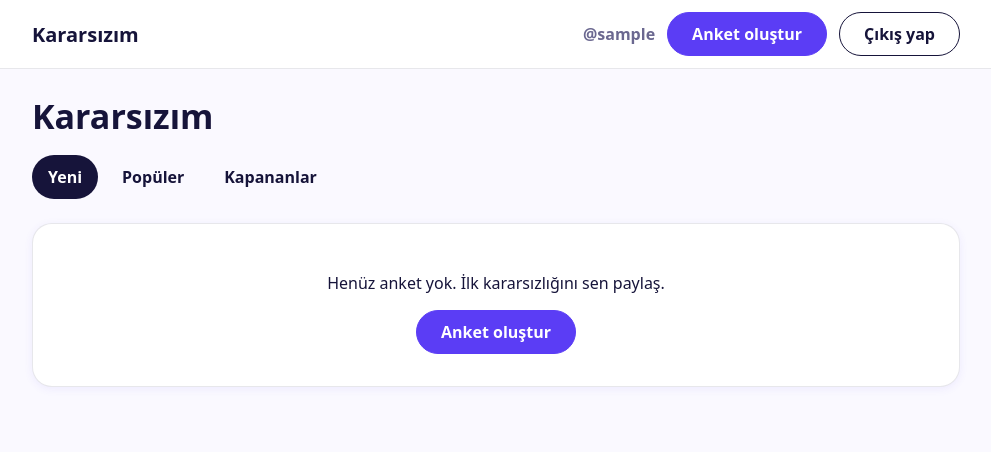
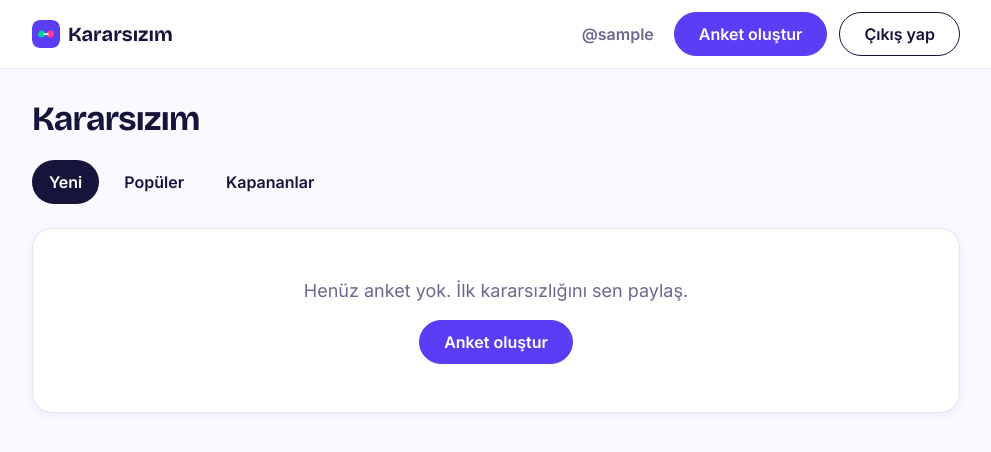
Before and after one commit to omerbiltekin/VC-KararsizimProject, a Django app: page / in a window 1280 px wide. Shown: the top 452 px of the page, without its empty margins (144-1135 px from the left). Run offline with Django 5.2, Linux system fonts and the light colour scheme; the visitor is signed in with stand-in values (Sample User, id 1); data comes from the database, SQL or seed files in the repository; data that the repository does not hold is empty.

Commit message:
feat: faz 5 — arayüz cilası

```diff
--- a/static/css/base.css
+++ b/static/css/base.css
@@ -6,10 +6,73 @@ body {
   margin: 0;
   background: var(--paper);
   color: var(--ink);
-  font-family: system-ui, sans-serif;
+  font-family: "Inter", -apple-system, BlinkMacSystemFont, "Segoe UI", Roboto, Helvetica, Arial, sans-serif;
+  font-size: 16px;
+  line-height: 1.5;
+  -webkit-font-smoothing: antialiased;
+  -moz-osx-font-smoothing: grayscale;
+}
+
+h1, h2, h3, h4, .brand-font {
+  font-family: "Bricolage Grotesque", -apple-system, BlinkMacSystemFont, sans-serif;
+  color: var(--ink);
+  margin-top: 0;
+}
+
+h1 {
+  font-size: 34px;
+  font-weight: 800;
+  letter-spacing: -0.02em;
+}
+
+h2 {
+  font-size: 26px;
+  font-weight: 700;
+  letter-spacing: -0.01em;
+}
+
+h3 {
+  font-size: 20px;
+  font-weight: 700;
+}
+
+p {
+  margin-top: 0;
+}
+
+a {
+  color: var(--violet);
+  text-decoration-thickness: 1.5px;
+  text-underline-offset: 2px;
+}
+
+a:hover {
+  opacity: 0.85;
+}
+
+button, input, textarea, select {
+  font-family: inherit;
   font-size: 16px;
 }
 
-main {
-  padding: var(--sp-5);
+/* Sayısal ve sayaç tipografisi */
+.mono {
+  font-family: "JetBrains Mono", ui-monospace, SFMono-Regular, Menlo, Monaco, Consolas, monospace;
+  font-weight: 500;
 }
+
+/* Erişilebilir klavye odağı (özellikle pazarlık konusu değil) */
+:focus-visible {
+  outline: 3px solid var(--sun) !important;
+  outline-offset: 2px !important;
+}
+
+/* Reduced motion desteği */
+@media (prefers-reduced-motion: reduce) {
+  *, *::before, *::after {
+    animation-duration: 0.01ms !important;
+    animation-iteration-count: 1 !important;
+    transition-duration: 0.01ms !important;
+    scroll-behavior: auto !important;
+  }
+}
--- a/static/css/components.css
+++ b/static/css/components.css
@@ -22,10 +23,19 @@
 }
 
 .site-header__logo {
+  display: inline-flex;
+  align-items: center;
+  gap: var(--sp-2);
+  font-family: "Bricolage Grotesque", sans-serif;
   font-size: 20px;
   font-weight: 800;
   color: var(--ink);
   text-decoration: none;
+}
+
+.site-header__logo-icon {
+  display: block;
+  border-radius: var(--sp-2);
 }
 
 .site-header__nav {
@@ -42,6 +52,13 @@
 .site-header__user {
   font-weight: 600;
   color: var(--muted);
+  text-decoration: none;
+  padding: var(--sp-1) var(--sp-2);
+  border-radius: var(--radius-pill);
+}
+
+.site-header__user:hover {
+  color: var(--violet);
 }
 
 /* buttons */
@@ -218,6 +267,7 @@
   gap: var(--sp-2);
   margin-bottom: var(--sp-5);
   overflow-x: auto;
+  -webkit-overflow-scrolling: touch;
 }
 
 .tabs__item {
@@ -230,6 +280,11 @@
   font-weight: 600;
   text-decoration: none;
   white-space: nowrap;
+  border: 1.5px solid transparent;
+}
+
+.tabs__item:hover:not(.tabs__item--active) {
+  background: var(--line);
 }
 
 .tabs__item--active {
@@ -290,6 +359,13 @@
 
 .empty-state {
   text-align: center;
+  padding: var(--sp-7) var(--sp-5);
+}
+
+.empty-state p {
+  color: var(--muted);
+  font-size: 18px;
+  margin-bottom: var(--sp-4);
 }
 
 /* decision bar */
--- a/templates/base.html
+++ b/templates/base.html
@@ -4,7 +4,24 @@
 <head>
   <meta charset="utf-8">
   <meta name="viewport" content="width=device-width, initial-scale=1">
-  <title>{% block title %}Kararsızım{% endblock %}</title>
+  <title>{% block title %}Kararsızım — Sen sor, kalabalık karar versin{% endblock %}</title>
+
+  <!-- Favicon -->
+  <link rel="icon" type="image/svg+xml" href="{% static 'img/logo.svg' %}">
+
+  <!-- Open Graph / Meta -->
+  <meta name="description" content="{% block meta_description %}Kullanıcıların kararsız kaldıkları konuları anketlere dönüştürüp topluluğa danıştığı sosyal karar platformu.{% endblock %}">
+  <meta property="og:type" content="website">
+  <meta property="og:site_name" content="Kararsızım">
+  <meta property="og:title" content="{% block og_title %}{% block title_inner %}Kararsızım — Sen sor, kalabalık karar versin{% endblock %}{% endblock %}">
+  <meta property="og:description" content="{% block og_description %}Kararsız kaldığın konuları hemen sor, anlık sonuçları gör.{% endblock %}">
+  <meta property="og:image" content="{% block og_image %}{% static 'img/og-default.svg' %}{% endblock %}">
+
+  <!-- Fonts: Bricolage Grotesque, Inter, JetBrains Mono (latin-ext dahil) -->
+  <link rel="preconnect" href="https://fonts.googleapis.com">
+  <link rel="preconnect" href="https://fonts.gstatic.com" crossorigin>
+  <link href="https://fonts.googleapis.com/css2?family=Bricolage+Grotesque:opsz,wght@12..96,700;800&family=Inter:wght@400;500;600&family=JetBrains+Mono:wght@500&display=swap&subset=latin,latin-ext" rel="stylesheet">
+
   <link rel="stylesheet" href="{% static 'css/tokens.css' %}">
   <link rel="stylesheet" href="{% static 'css/base.css' %}">
   <link rel="stylesheet" href="{% static 'css/components.css' %}">
--- a/templates/partials/header.html
+++ b/templates/partials/header.html
@@ -1,10 +1,13 @@
 <header class="site-header">
   <div class="site-header__inner">
-    <a class="site-header__logo" href="/">Kararsızım</a>
+    <a class="site-header__logo" href="/">
+      <img src="/static/img/logo.svg" alt="" width="28" height="28" class="site-header__logo-icon">
+      <span>Kararsızım</span>
+    </a>
     <nav class="site-header__nav" aria-label="Ana menü">
       {% if user.is_authenticated %}
-        <span class="site-header__user">@{{ user.username }}</span>
-        <a class="btn btn--primary" href="/anket/olustur/">Anket oluştur</a>
+        <a href="{% url 'polls:profile' user.username %}" class="site-header__user">@{{ user.username }}</a>
+        <a class="btn btn--primary" href="{% url 'polls:create' %}">Anket oluştur</a>
         <form method="post" action="{% url 'accounts:logout' %}">
           {% csrf_token %}
           <button type="submit" class="btn btn--secondary">Çıkış yap</button>
--- a/templates/polls/detail.html
+++ b/templates/polls/detail.html
@@ -2,6 +2,8 @@
 {% load static poll_extras %}
 
 {% block title %}{{ poll.question }} — Kararsızım{% endblock %}
+{% block og_title %}{{ poll.question }}{% endblock %}
+{% block og_description %}{% if poll.description %}{{ poll.description }}{% else %}{{ poll.question }} — Kararsızım'da oyla!{% endif %}{% endblock %}
 
 {% block content %}
   <article class="card poll-detail">
```
Also changed, not shown: other parts of static/css/components.css (+99 -59 lines), templates/404.html (added, +11 -0 lines), templates/500.html (added, +11 -0 lines), static/img/logo.svg (added), static/img/og-default.svg (added).
